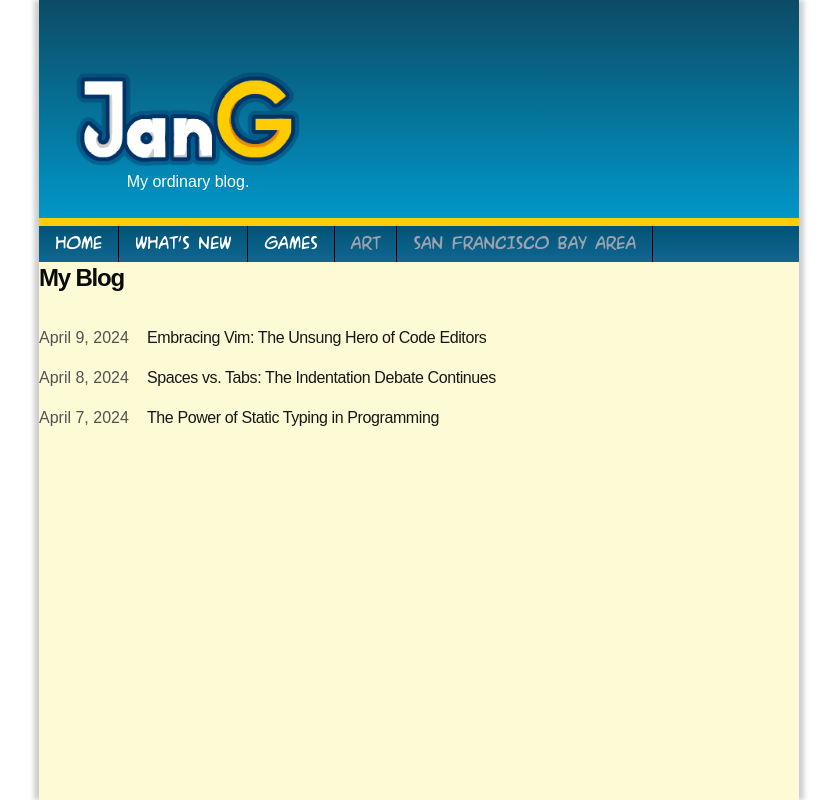
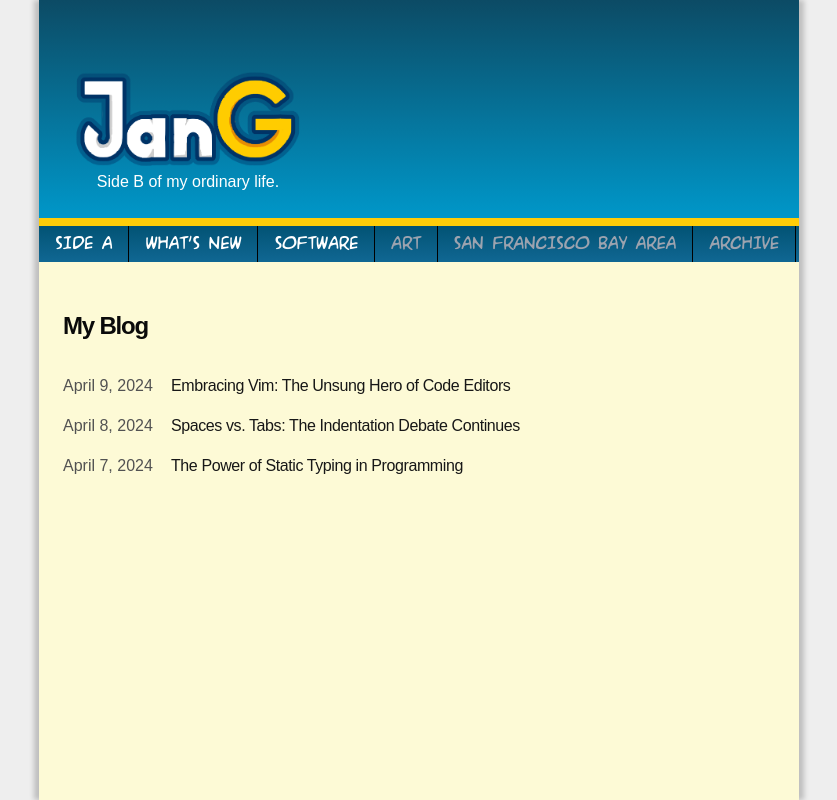
Before and after one commit to jangarong/jangarong.github.io, a Next.js app: page /blog in a window 1280 px wide. Shown: the whole page, without its empty margins (221-1058 px from the left). Built offline with nearby package versions, Linux system fonts and the light colour scheme.

Commit message:
clean stuff up

```diff
--- a/src/app/blog/globals.css
+++ b/src/app/blog/globals.css
@@ -1,4 +1,4 @@
-html {
+html, body {
     background-color: #eeeeee;
 }
 
--- a/src/app/blog/page.tsx
+++ b/src/app/blog/page.tsx
@@ -15,29 +15,34 @@ export default function Page() {
           <div className="p-[24px] flex flex-col align-center">
             <div className="flex flex-col align-center justify-center w-[250px]">
               <Image src="./assets/jang-penguin.png" alt="JanG." width={250} height={50} />
-              <div className="text-center mt-[4px]">My ordinary blog.</div>
+              <div className="text-center mt-[4px]">Side B of my ordinary life.</div>
             </div>
           </div>
         </div>
         <div className="navbar-penguin h-[36px] flex">
           <a href="/" className="border-r border-black pl-[16px] pr-[16px] pt-[6px] h-[100%] flex flex-col">
-            HOME
+            SIDE A
           </a>
           <a href="/blog" className="border-r border-black pl-[16px] pr-[16px] pt-[6px] h-[100%] flex flex-col">
             WHAT'S NEW
           </a>
-          <a href="/blog/games" className="border-r border-black pl-[16px] pr-[16px] pt-[6px] h-[100%] flex flex-col">
-            GAMES
+          <a href="/software" className="border-r border-black pl-[16px] pr-[16px] pt-[6px] h-[100%] flex flex-col">
+            SOFTWARE
           </a>
-          <a href="/blog/art" className="text-gray-400 pointer-events-none border-r border-black pl-[16px] pr-[16px] pt-[6px] h-[100%] flex flex-col">
+          <a href="/art" className="text-gray-400 pointer-events-none border-r border-black pl-[16px] pr-[16px] pt-[6px] h-[100%] flex flex-col">
             ART
           </a>
-          <a href="/blog/bayarea" className="text-gray-400 pointer-events-none border-r border-black pl-[16px] pr-[16px] pt-[6px] h-[100%] flex flex-col">
+          <a href="/bayarea" className="text-gray-400 pointer-events-none border-r border-black pl-[16px] pr-[16px] pt-[6px] h-[100%] flex flex-col">
             SAN FRANCISCO BAY AREA
           </a>
+          <a href="" className="text-gray-400 pointer-events-none border-r border-black pl-[16px] pr-[16px] pt-[6px] h-[100%] flex flex-col">
+            ARCHIVE
+          </a>
         </div>
-        <h1 className="font-semibold text-2xl mb-8 tracking-tighter">My Blog</h1>
-        <BlogPosts />
+        <div className="mt-[48px] mx-[24px]">
+          <h1 className="font-semibold text-2xl mb-8 tracking-tighter">My Blog</h1>
+          <BlogPosts />
+        </div>
       </div>
     </div>
   )
--- a/src/components/navbar.tsx
+++ b/src/components/navbar.tsx
@@ -5,12 +5,12 @@ import Link from "next/link";
 
 const menuButtons = [
     {
-        "name": "Home",
+        "name": "Side A",
         "link": "/",
         "enabled": true,
     },
     {
-        "name": "What's New",
+        "name": "Side B",
         "link": "/blog",
         "enabled": true,
     },
```
